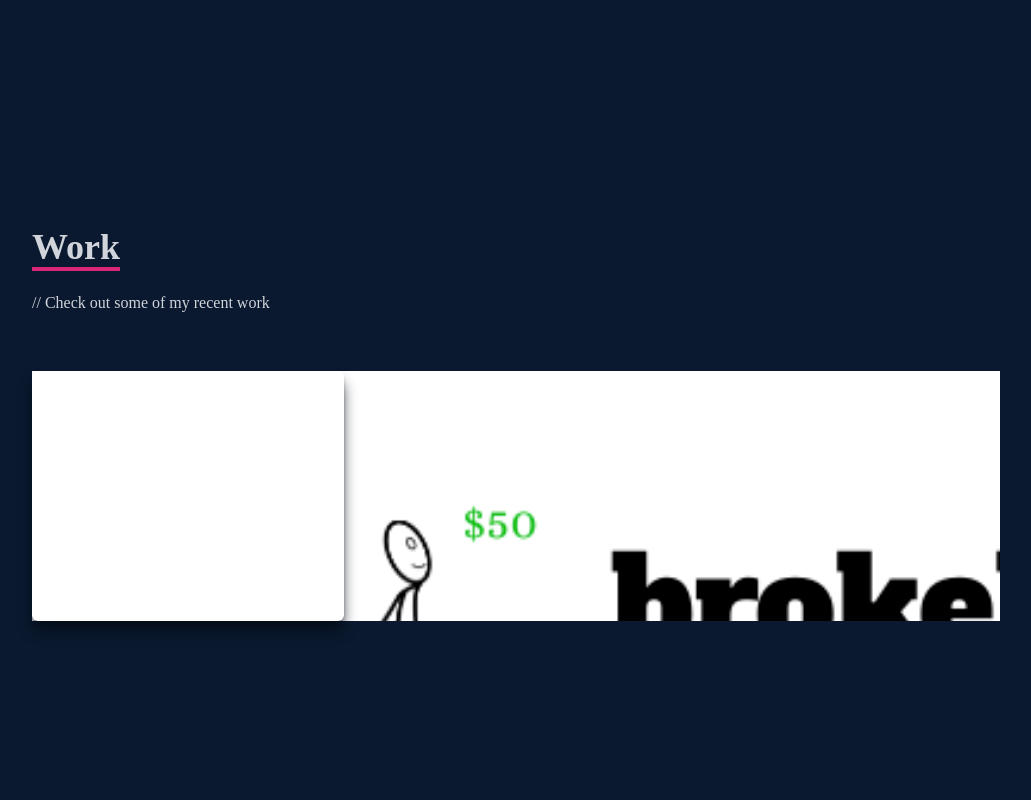
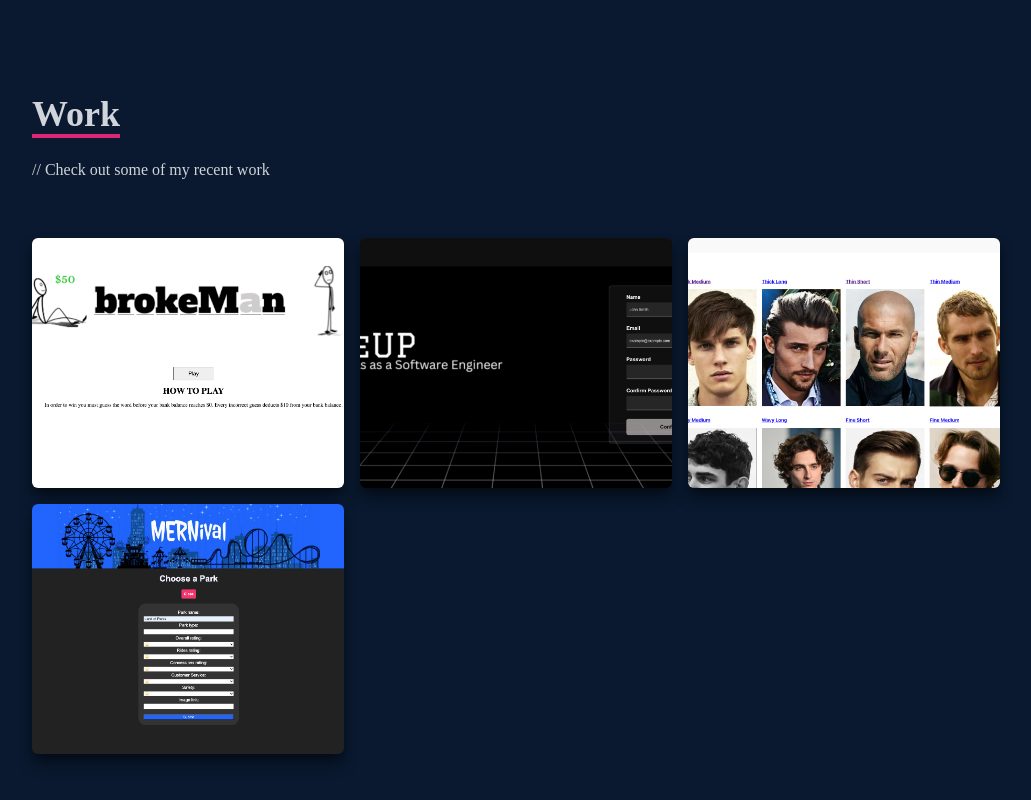
Before and after one commit to notryancho/PORTFOLIO, a React (Create React App) app in the folder portfolio/: page / in a window 1280 px wide. Shown: the part 2376-3176 px from the top of the page, without its empty margins (124-1155 px from the left). Built offline with nearby package versions, Linux system fonts and the light colour scheme.

Commit message:
added project links

```diff
--- a/portfolio/src/components/Work.jsx
+++ b/portfolio/src/components/Work.jsx
@@ -1,32 +1,109 @@
-import React from 'react'
-import brokeMan from '../assets/brokeman.png';
-import codeUp from '../assets/codeup.png';
-import hairLink from '../assets/hairlink.png';
-import merniVal from '../assets/mernival.png';
+import React from "react";
+import brokeMan from "../assets/brokeman.png";
+import codeUp from "../assets/codeup.png";
+import hairLink from "../assets/hairlink.png";
+import merniVal from "../assets/mernival.png";
 
 const Work = () => {
   return (
-    <div name='work' className='w-full md:h-screen text-gray-300 bg-[#0a192f]'>
-        <div className='max-w-[1000px] mx-auto p-4 flex flex-col justify-center w-full h-full'>
-            <div className='pb-8'>
-                <p className='text-4xl font-bold inline border-b-4 text-gray-300 border-pink-600'>Work</p>
-                <p className='py-6'>// Check out some of my recent work</p>
+    <div name="work" className="w-full md:h-screen text-gray-300 bg-[#0a192f]">
+      <div className="max-w-[1000px] mx-auto p-4 flex flex-col justify-center w-full h-full">
+        <div className="pb-8">
+          <p className="text-4xl font-bold inline border-b-4 text-gray-300 border-pink-600">
+            Work
+          </p>
+          <p className="py-6">// Check out some of my recent work</p>
         </div>
 
-            <div style={{backgroundImage: `url(${brokeMan})`}}
-            className='grid sm:grid-cols-2 md:grid-cols-3 gap-4'>
-                <div className='shadow-lg shadow-[#040c16] group container rounded-md flex justify-center mx-auto content-div'>
-                    {/*Hover Effects */}
-                    <div className='opacity-0 group-hover:opacity-100'>
-                        <span className='text-2xl font-bold text-black tracking-wider'>
+        <div className="grid sm:grid-cols-2 md:grid-cols-3 gap-4">
+          <div
+            className="shadow-lg shadow-[#040c16] group container rounded-md flex justify-center mx-auto content-div"
+            style={{ backgroundImage: `url(${brokeMan})` }}
+          >
+            {/* Hover Effects */}
+            <div className="opacity-0 group-hover:opacity-100">
+              <span className="text-2xl font-bold text-black tracking-wider">
                 React JS Application
               </span>
-                        <div className='pt-8 text-center'>
-                            <a href="/">
-                                <button className='text-center rounded-lg px-4 py-3 m-2 bg-[#0a192f] text-white-700 font-bold text-lg'>Demo</button>
+              <div className="pt-8 text-center">
+                <a href="https://brokeman-game.surge.sh/index.html" target="_blank">
+                  <button className="text-center rounded-lg px-4 py-3 m-2 bg-[#0a192f] text-white-700 font-bold text-lg">
+                    Demo
+                  </button>
                 </a>
-                            <a href="/">
-                                <button className='text-center rounded-lg px-4 py-3 m-2 bg-[#0a192f] text-white-700 font-bold text-lg'>Code</button>
+                <a href="https://github.com/notryancho/brokeMan" target="_blank">
+                  <button className="text-center rounded-lg px-4 py-3 m-2 bg-[#0a192f] text-white-700 font-bold text-lg">
+                    Code
+                  </button>
+                </a>
+              </div>
+            </div>
+          </div>
+          <div
+            className="shadow-lg shadow-[#040c16] group container rounded-md flex justify-center mx-auto content-div"
+            style={{ backgroundImage: `url(${codeUp})` }}
+          >
+            {/* Hover Effects */}
+            <div className="opacity-0 group-hover:opacity-100">
+              <span className="text-2xl font-bold text-black tracking-wider">
+                React JS Application
+              </span>
+              <div className="pt-8 text-center">
+                <a href="https://code-up.vercel.app/register" target="_blank">
+                  <button className="text-center rounded-lg px-4 py-3 m-2 bg-[#0a192f] text-white-700 font-bold text-lg">
+                    Demo
+                  </button>
+                </a>
+                <a href="https://github.com/fuentesdominic/CodeUp" target="_blank">
+                  <button className="text-center rounded-lg px-4 py-3 m-2 bg-[#0a192f] text-white-700 font-bold text-lg">
+                    Code
+                  </button>
+                </a>
+              </div>
+            </div>
+          </div>
+          <div
+            className="shadow-lg shadow-[#040c16] group container rounded-md flex justify-center mx-auto content-div"
+            style={{ backgroundImage: `url(${hairLink})` }}
+          >
+            {/* Hover Effects */}
+            <div className="opacity-0 group-hover:opacity-100">
+              <span className="text-2xl font-bold text-black tracking-wider">
+                React JS Application
+              </span>
+              <div className="pt-8 text-center">
+                <a href="https://hairline.herokuapp.com" target="_blank">
+                  <button className="text-center rounded-lg px-4 py-3 m-2 bg-[#0a192f] text-white-700 font-bold text-lg">
+                    Demo
+                  </button>
+                </a>
+                <a href="https://github.com/notryancho/HairLine" target="_blank">
+                  <button className="text-center rounded-lg px-4 py-3 m-2 bg-[#0a192f] text-white-700 font-bold text-lg">
+                    Code
+                  </button>
+                </a>
+              </div>
+            </div>
+          </div>
+          <div
+            className="shadow-lg shadow-[#040c16] group container rounded-md flex justify-center mx-auto content-div"
+            style={{ backgroundImage: `url(${merniVal})` }}
+          >
+            {/* Hover Effects */}
+            <div className="opacity-0 group-hover:opacity-100">
+              <span className="text-2xl font-bold text-black tracking-wider">
+                React JS Application
+              </span>
+              <div className="pt-8 text-center">
+                <a href="https://mernival.herokuapp.com/">
+                  <button className="text-center rounded-lg px-4 py-3 m-2 bg-[#0a192f] text-white-700 font-bold text-lg">
+                    Demo
+                  </button>
+                </a>
+                <a href="https://github.com/jascolil01/Theme_Park_Project_A.J.R">
+                  <button className="text-center rounded-lg px-4 py-3 m-2 bg-[#0a192f] text-white-700 font-bold text-lg">
+                    Code
+                  </button>
                 </a>
               </div>
             </div>
@@ -34,7 +111,7 @@ React JS Application
         </div>
       </div>
     </div>
-  )
-}
+  );
+};
 
-export default Work
+export default Work;
```
Lines whose indentation alone changed are shown as unchanged.
